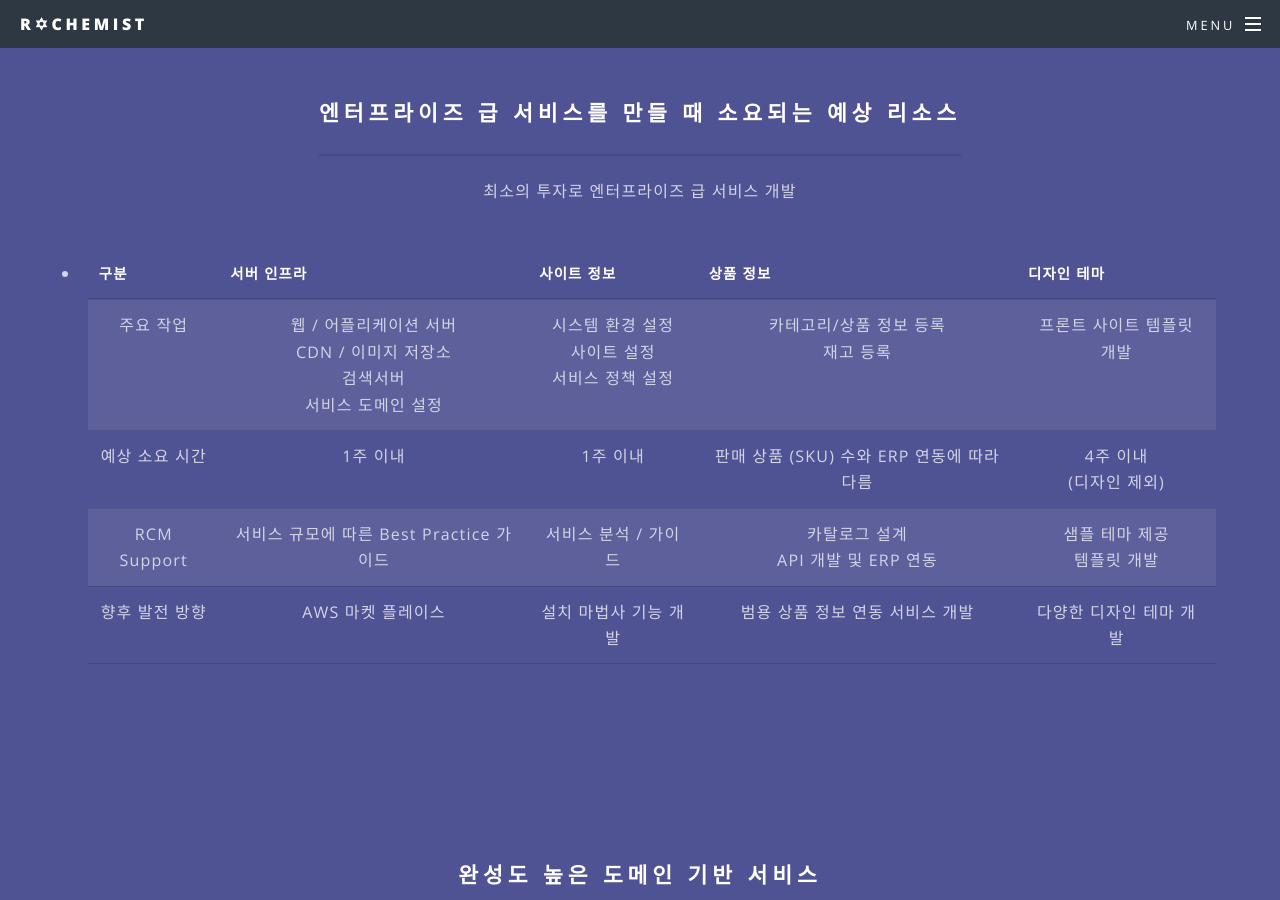
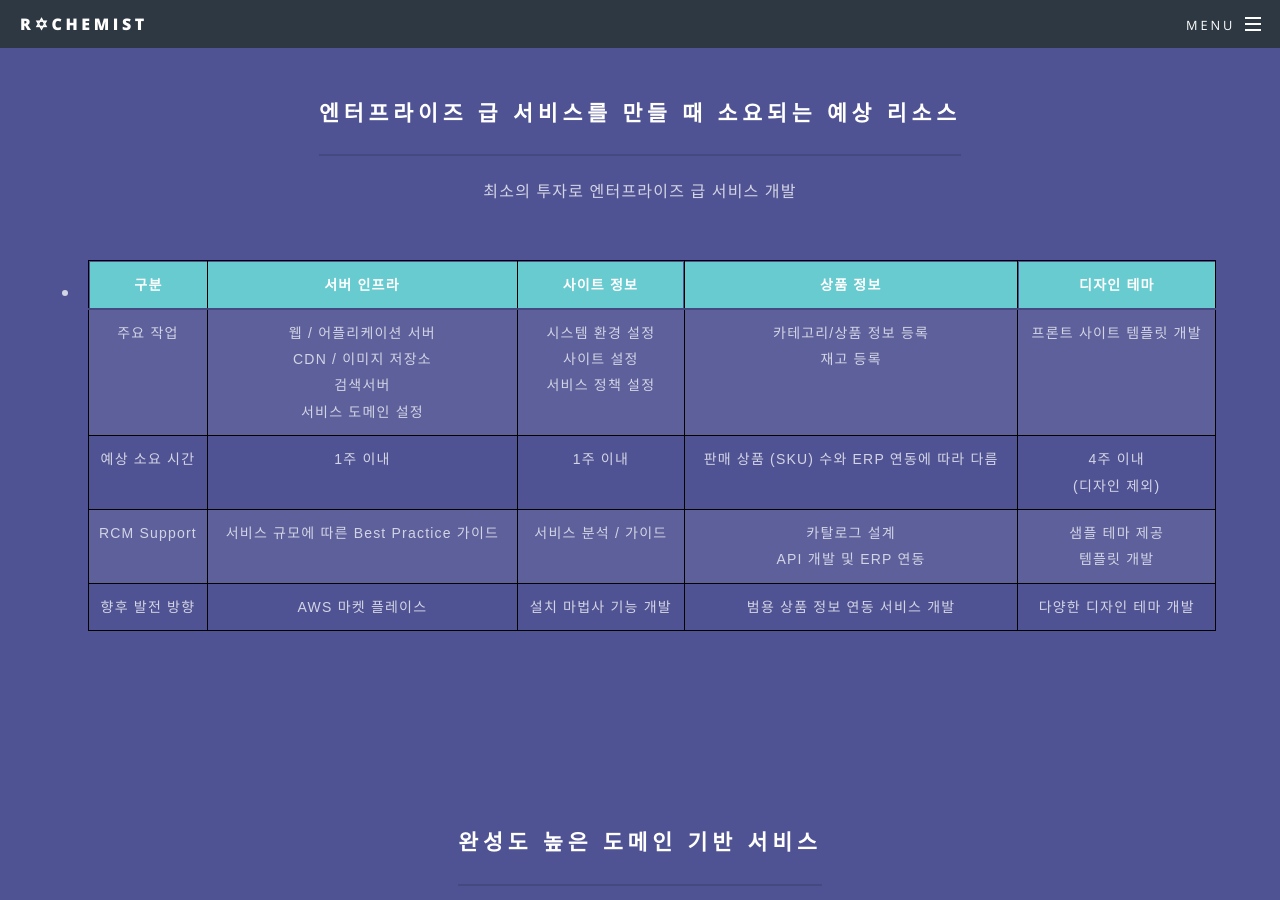
Before and after one commit to rchemist/rchemist.github.io, a Jekyll site: the page built from index.html, in a window 1280 px wide and 900 px high, scrolled down 1577 px. Built offline with Jekyll 4.4.1, drawn with Linux system fonts in a browser that asks for light colours.

```diff
--- a/index.html
+++ b/index.html
@@ -1,6 +1,19 @@
 ---
 layout: landing
 ---
+
+<style type="text/css">
+	.tg  {border-collapse:collapse;border-spacing:0;margin:0px auto;}
+	.tg td{border-color:black;border-style:solid;border-width:1px;font-family:Arial, sans-serif;font-size:14px;
+		overflow:hidden;padding:10px 5px;word-break:normal;}
+	.tg th{border-color:black;border-style:solid;border-width:1px;font-family:Arial, sans-serif;font-size:14px;
+		font-weight:normal;overflow:hidden;padding:10px 5px;word-break:normal;}
+	.tg .tg-4shx{background-color:#68cbd0;font-weight:bold;position:-webkit-sticky;position:sticky;text-align:center;top:-1px;
+		vertical-align:top;will-change:transform}
+	.tg .tg-baqh{text-align:center;vertical-align:top}
+	@media screen and (max-width: 767px) {.tg {width: auto !important;}.tg col {width: auto !important;}.tg-wrap {overflow-x: auto;-webkit-overflow-scrolling: touch;margin: auto 0px;}}
+</style>
+
 				<!-- Banner -->
 					<section id="banner">
 						<div class="inner">
@@ -61,17 +74,6 @@ layout: landing
 
 
 
-<!--<style type="text/css">
-	.tg  {border-collapse:collapse;border-spacing:0;margin:0px auto;}
-	.tg td{border-color:black;border-style:solid;border-width:1px;font-family:Arial, sans-serif;font-size:14px;
-		overflow:hidden;padding:10px 5px;word-break:normal;}
-	.tg th{border-color:black;border-style:solid;border-width:1px;font-family:Arial, sans-serif;font-size:14px;
-		font-weight:normal;overflow:hidden;padding:10px 5px;word-break:normal;}
-	.tg .tg-4shx{background-color:#68cbd0;font-weight:bold;position:-webkit-sticky;position:sticky;text-align:center;top:-1px;
-		vertical-align:top;will-change:transform}
-	.tg .tg-baqh{text-align:center;vertical-align:top}
-	@media screen and (max-width: 767px) {.tg {width: auto !important;}.tg col {width: auto !important;}.tg-wrap {overflow-x: auto;-webkit-overflow-scrolling: touch;margin: auto 0px;}}
-</style>-->
 				<section id="two" class="wrapper style3 special">
 					<div class="inner">
 						<header class="major">
```
